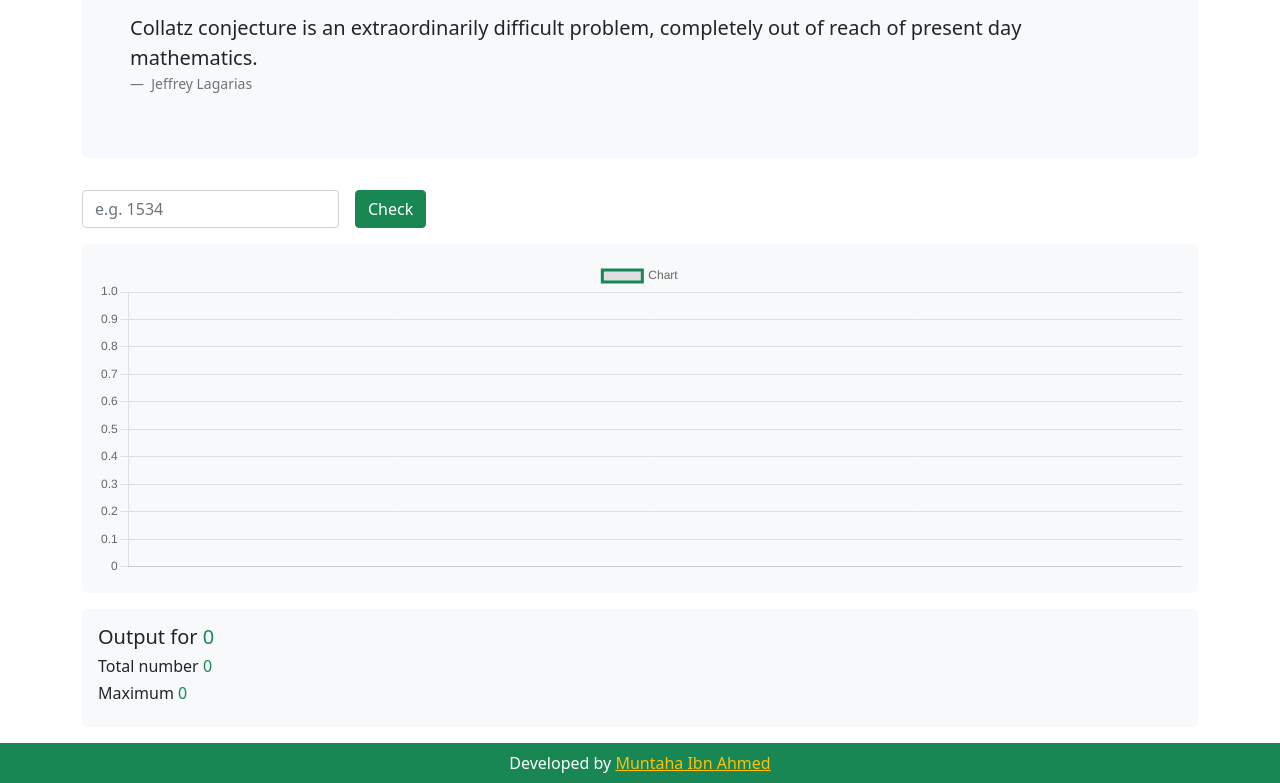
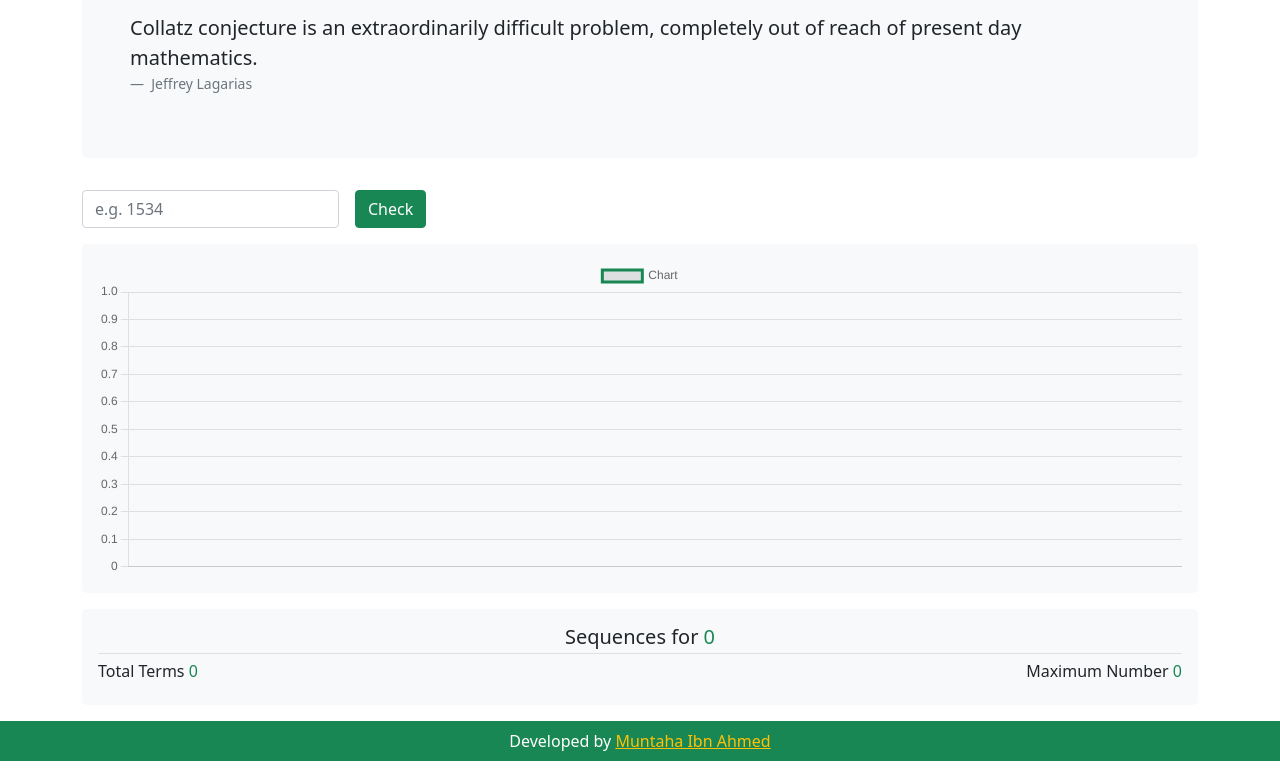
Before and after one commit to IbnAhmed/collatz-conjacture-problem, a plain HTML site: page index.html in a window 1280 px wide. Shown: the part 378-1161 px from the top of the page. After the commit the page ends 1139 px from the top, so only its background shows below. Drawn offline with nearby package versions, Linux system fonts and the light colour scheme.

Commit message:
Text update

```diff
--- a/index.html
+++ b/index.html
@@ -57,9 +57,11 @@
 	      	<canvas id="chart"></canvas>
 	      </div>
 	      <div class="h-100 p-3 bg-light rounded-3 mt-3 mb-3" id="outputWrapper">
-            <h5>Output for <span class="for text-success">0</span></h5>
-            <h6>Total number <span class="total text-success">0</span></h6>
-            <h6>Maximum <span class="max text-success">0</span></h6>
+            <h5 class="border-bottom pb-1 text-center">Sequences for <span class="for text-success">0</span></h5>
+            <div class="d-flex flex-wrap justify-content-between">
+            	<h6>Total Terms <span class="total text-success">0</span></h6>
+            	<h6>Maximum Number <span class="max text-success">0</span></h6>
+            </div>
 
             <span id="output"></span>
 	      </div>
```
